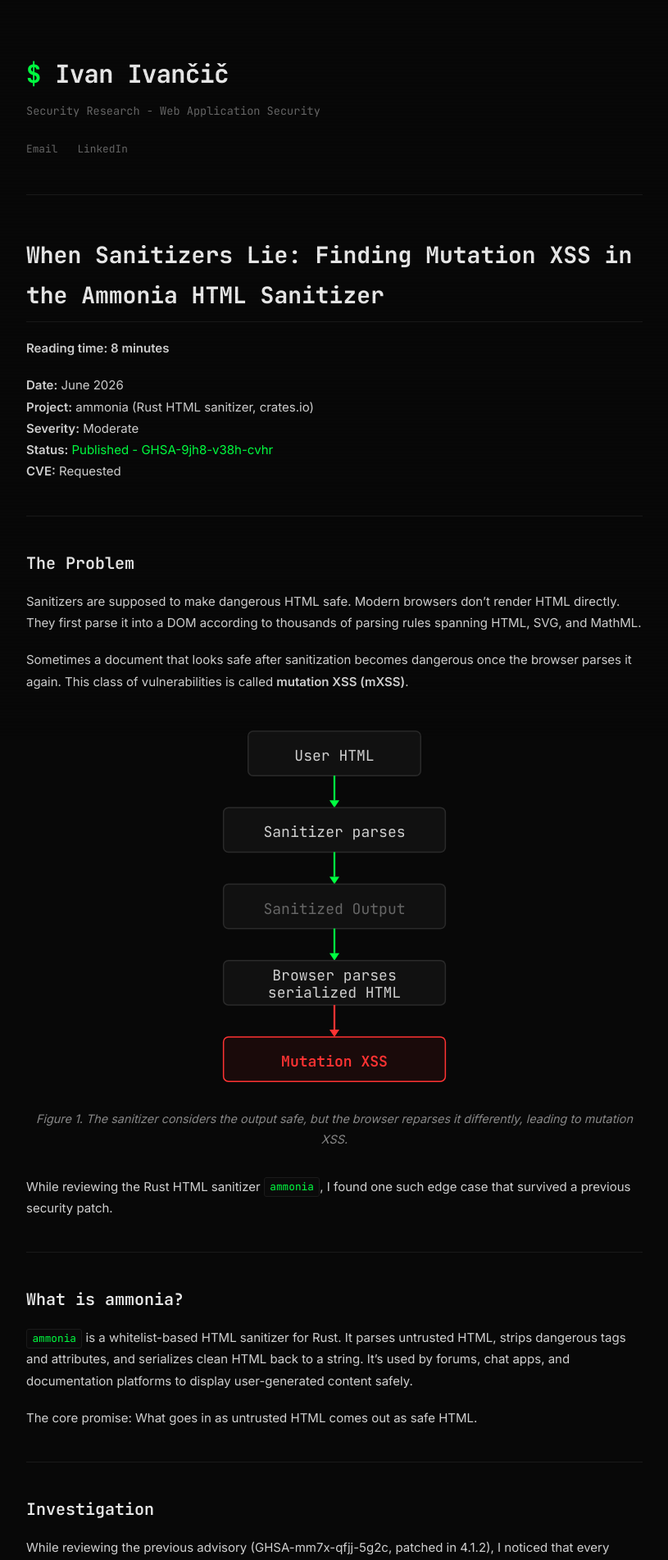
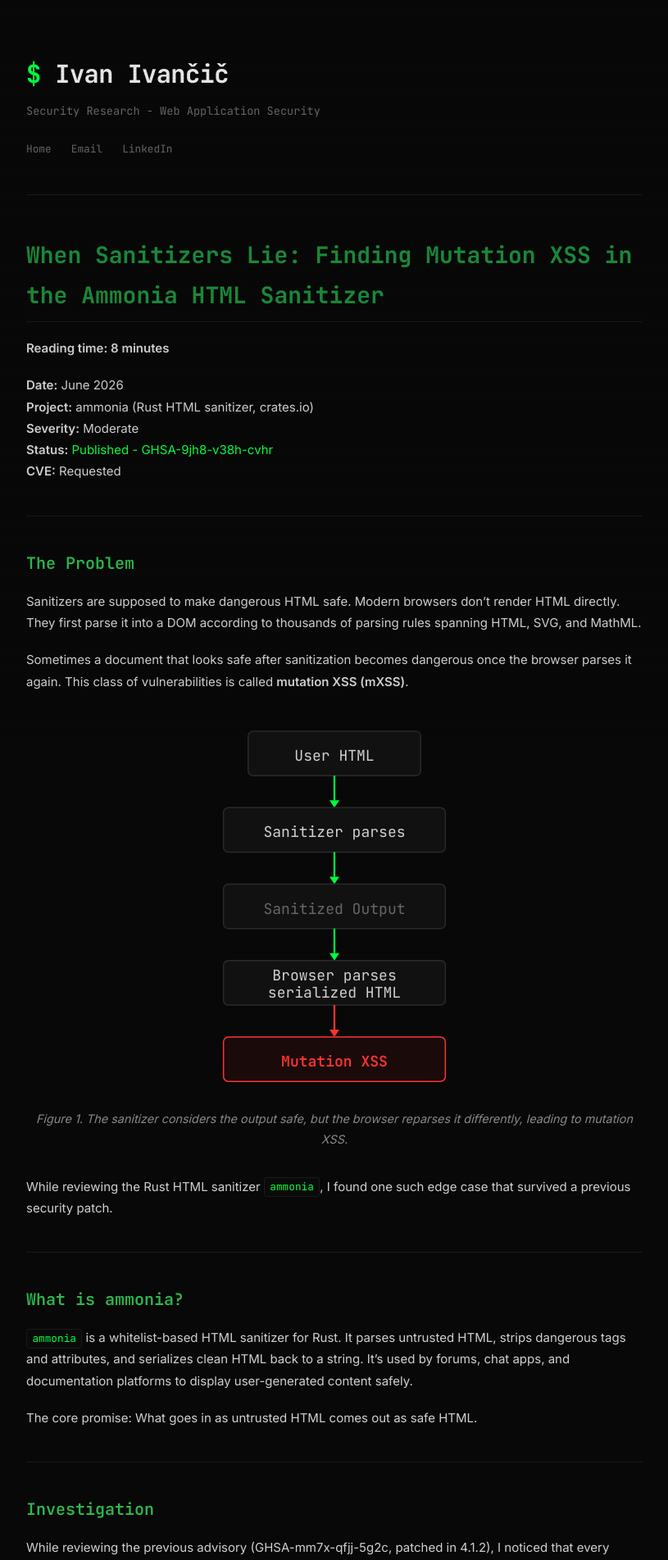
Before and after one commit to Ivan09999/Ivan09999.github.io, a Jekyll site: the page built from ammonia-mxss.md, in a window 1280 px wide. Shown: the top 1903 px of the page at 82% size, without its empty margins (232-1047 px from the left). Built offline with Jekyll 4.4.1, drawn with Linux system fonts in a browser that asks for light colours.

Commit message:
Update default.html

```diff
--- a/_layouts/default.html
+++ b/_layouts/default.html
@@ -17,6 +17,8 @@
             --accent: #00ff41;
             --accent-dim: #00cc33;
             --accent-glow: rgba(0, 255, 65, 0.15);
+            --heading: #1a8a3a;
+            --heading-bright: #2db84d;
             --border: #1a1a1a;
             --border-hover: #2a2a2a;
             --critical: #ff3333;
@@ -120,19 +122,9 @@
 
         h2 {
             font-family: 'JetBrains Mono', monospace;
-            font-size: 1.1rem;
-            font-weight: 600;
-            color: var(--fg-bright);
-            margin: 3rem 0 1.2rem;
-            padding-bottom: 0.5rem;
-            border-bottom: 1px solid var(--border);
-        }
-
-        h2 {
-            font-family: 'JetBrains Mono', monospace;
             font-size: 1.75rem;
             font-weight: 700;
-            color: var(--fg-bright);
+            color: var(--heading);
             margin: 3rem 0 1.2rem;
             padding-bottom: 0.5rem;
             border-bottom: 1px solid var(--border);
@@ -142,8 +134,13 @@
             font-family: 'JetBrains Mono', monospace;
             font-size: 1.25rem;
             font-weight: 600;
-            color: var(--fg-bright);
+            color: var(--heading-bright);
             margin: 2.2rem 0 1rem;
+        }
+
+        h2:hover, h3:hover {
+            color: var(--accent);
+            transition: color 0.3s ease;
         }
 
         p {
@@ -320,6 +317,7 @@
             50% { opacity: 0; }
         }
     </style>
+<base target="_blank">
 </head>
 <body>
 
@@ -328,6 +326,7 @@
             <h1><a href="/" style="color: inherit; text-decoration: none; border-bottom: none;">Ivan Ivančič</a></h1>
             <p class="tagline">Security Research - Web Application Security</p>
             <nav class="nav">
+                <a href="/">Home</a>
                 <a href="mailto:ivanivancic721@gmail.com">Email</a>
                 <a href="https://www.linkedin.com/in/ivan-ivan%C4%8Di%C4%87-a3438a1aa">LinkedIn</a>
             </nav>
```
